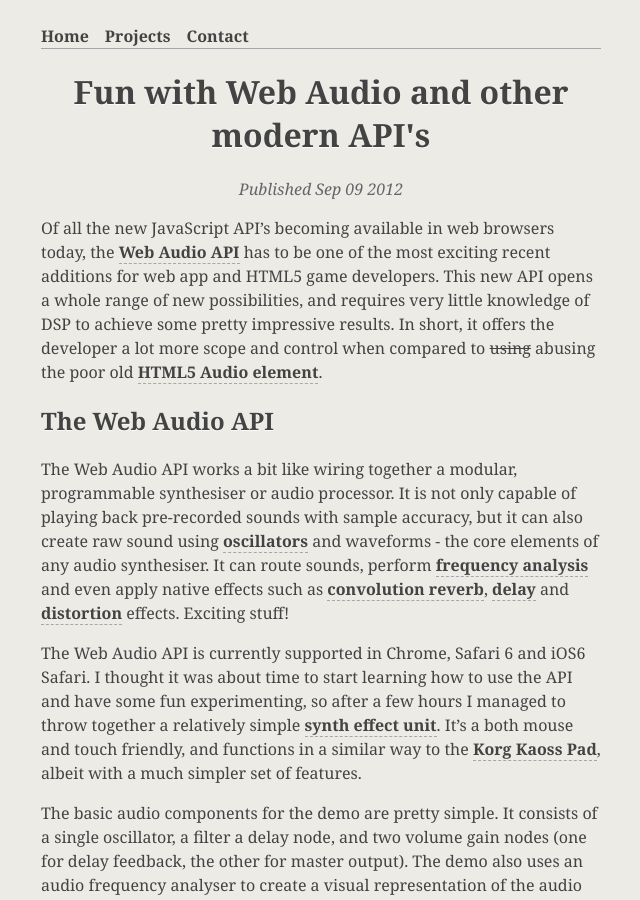
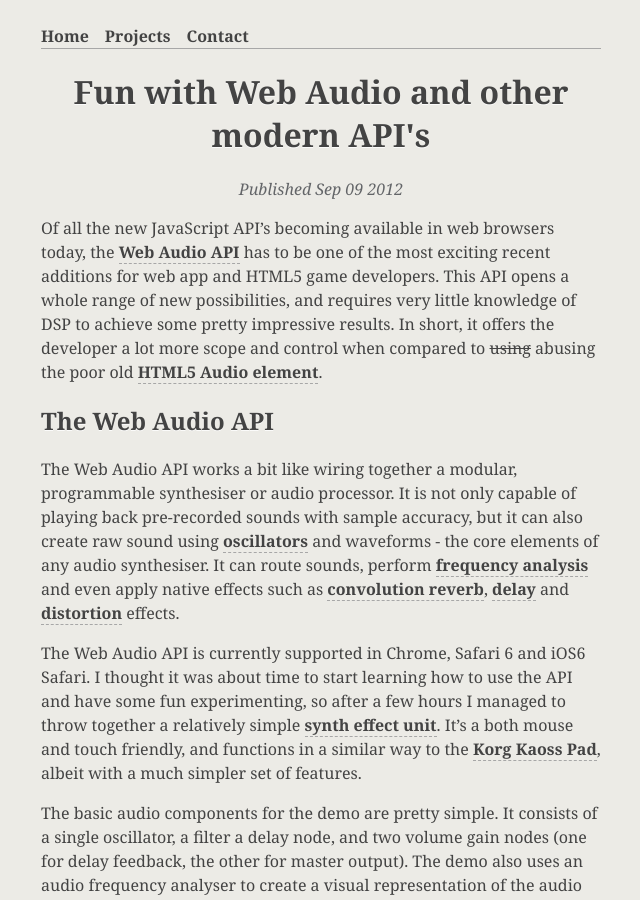
Before and after one commit to alexgibson/alxgbsn.co.uk, a Jekyll site: the page built from _posts/2012-09-09-fun-with-web-audio-and-other-modern-apis.md, in a window 1280 px wide and 900 px high. Shown: the whole window, without its empty margins (319-959 px from the left). Built offline with Jekyll 4.4.1, drawn with Linux system fonts in a browser that asks for light colours; Markdown is read by kramdown in place of the engine named in the settings; comment, search, counter and statistics services are not loaded.

Commit message:
Small amend to web audio post

```diff
--- a/_posts/2012-09-09-fun-with-web-audio-and-other-modern-apis.md
+++ b/_posts/2012-09-09-fun-with-web-audio-and-other-modern-apis.md
@@ -4,12 +4,12 @@ title: Fun with Web Audio and other modern API's
 desc: An article on building a synth effect unit using the Web Audio API and other new features available to web developers.
 ---
 
-Of all the new JavaScript API's becoming available in web browsers today, the [Web Audio API](https://dvcs.w3.org/hg/audio/raw-file/tip/webaudio/specification.html) has to be one of the most exciting recent additions for web app and HTML5 game developers. This new API opens a whole range of new possibilities, and requires very little knowledge of DSP to achieve some pretty impressive results. In short, it offers the developer a lot more scope and control when compared to <del>using</del> abusing the poor old [HTML5 Audio element](http://html5doctor.com/native-audio-in-the-browser/).
+Of all the new JavaScript API's becoming available in web browsers today, the [Web Audio API](https://dvcs.w3.org/hg/audio/raw-file/tip/webaudio/specification.html) has to be one of the most exciting recent additions for web app and HTML5 game developers. This API opens a whole range of new possibilities, and requires very little knowledge of DSP to achieve some pretty impressive results. In short, it offers the developer a lot more scope and control when compared to <del>using</del> abusing the poor old [HTML5 Audio element](http://html5doctor.com/native-audio-in-the-browser/).
 
 The Web Audio API
 -----------------
 
-The Web Audio API works a bit like wiring together a modular, programmable synthesiser or audio processor. It is not only capable of playing back pre-recorded sounds with sample accuracy, but it can also create raw sound using [oscillators](https://dvcs.w3.org/hg/audio/raw-file/tip/webaudio/specification.html#Oscillator) and waveforms - the core elements of any audio synthesiser. It can route sounds, perform [frequency analysis](https://dvcs.w3.org/hg/audio/raw-file/tip/webaudio/specification.html#RealtimeAnalyserNode) and even apply native effects such as [convolution reverb](https://dvcs.w3.org/hg/audio/raw-file/tip/webaudio/specification.html#ConvolverNode), [delay](https://dvcs.w3.org/hg/audio/raw-file/tip/webaudio/specification.html#DelayNode) and [distortion](https://dvcs.w3.org/hg/audio/raw-file/tip/webaudio/specification.html#WaveShaperNode) effects. Exciting stuff!
+The Web Audio API works a bit like wiring together a modular, programmable synthesiser or audio processor. It is not only capable of playing back pre-recorded sounds with sample accuracy, but it can also create raw sound using [oscillators](https://dvcs.w3.org/hg/audio/raw-file/tip/webaudio/specification.html#Oscillator) and waveforms - the core elements of any audio synthesiser. It can route sounds, perform [frequency analysis](https://dvcs.w3.org/hg/audio/raw-file/tip/webaudio/specification.html#RealtimeAnalyserNode) and even apply native effects such as [convolution reverb](https://dvcs.w3.org/hg/audio/raw-file/tip/webaudio/specification.html#ConvolverNode), [delay](https://dvcs.w3.org/hg/audio/raw-file/tip/webaudio/specification.html#DelayNode) and [distortion](https://dvcs.w3.org/hg/audio/raw-file/tip/webaudio/specification.html#WaveShaperNode) effects.
 
 The Web Audio API is currently supported in Chrome, Safari 6 and iOS6 Safari. I thought it was about time to start learning how to use the API and have some fun experimenting, so after a few hours I managed to throw together a relatively simple [synth effect unit](http://alxgbsn.co.uk/wavepad). It's a both mouse and touch friendly, and functions in a similar way to the [Korg Kaoss Pad](http://www.korg.co.uk/products/dance_dj/kp3/dj_kp3.asp), albeit with a much simpler set of features.
 
```
Also changed, not shown: 3 other files.
